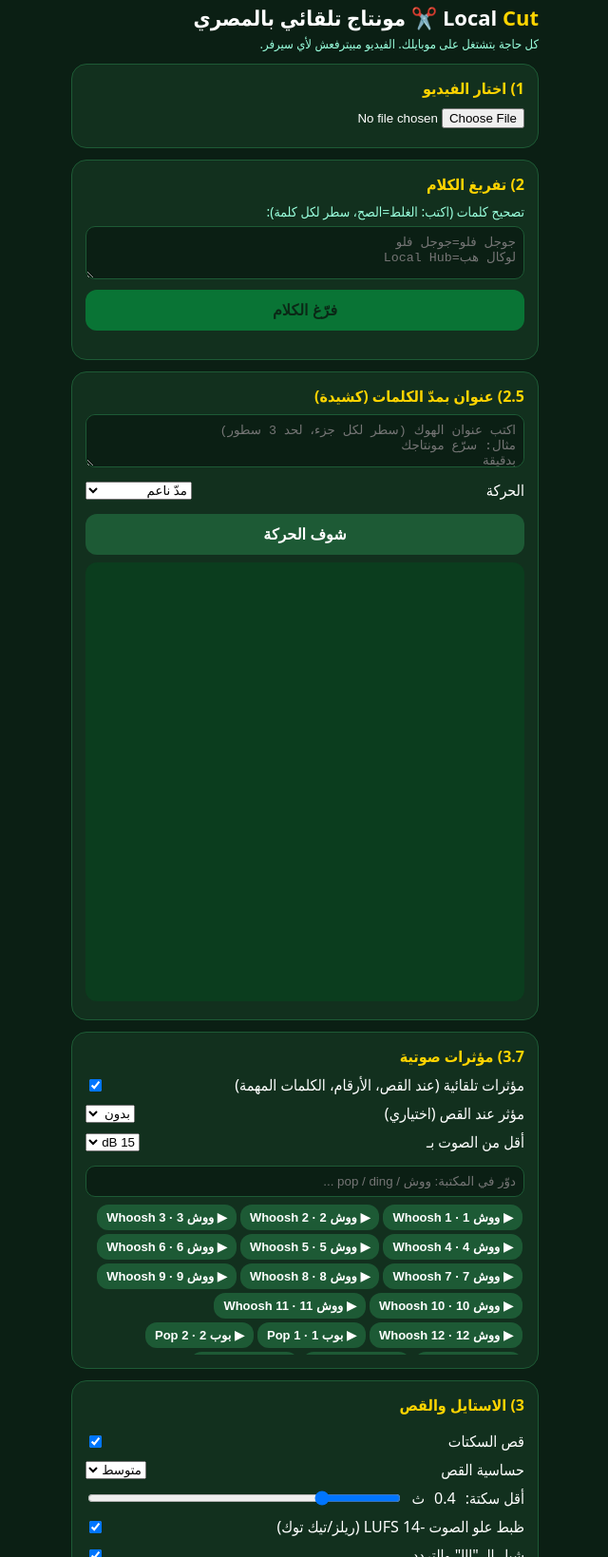
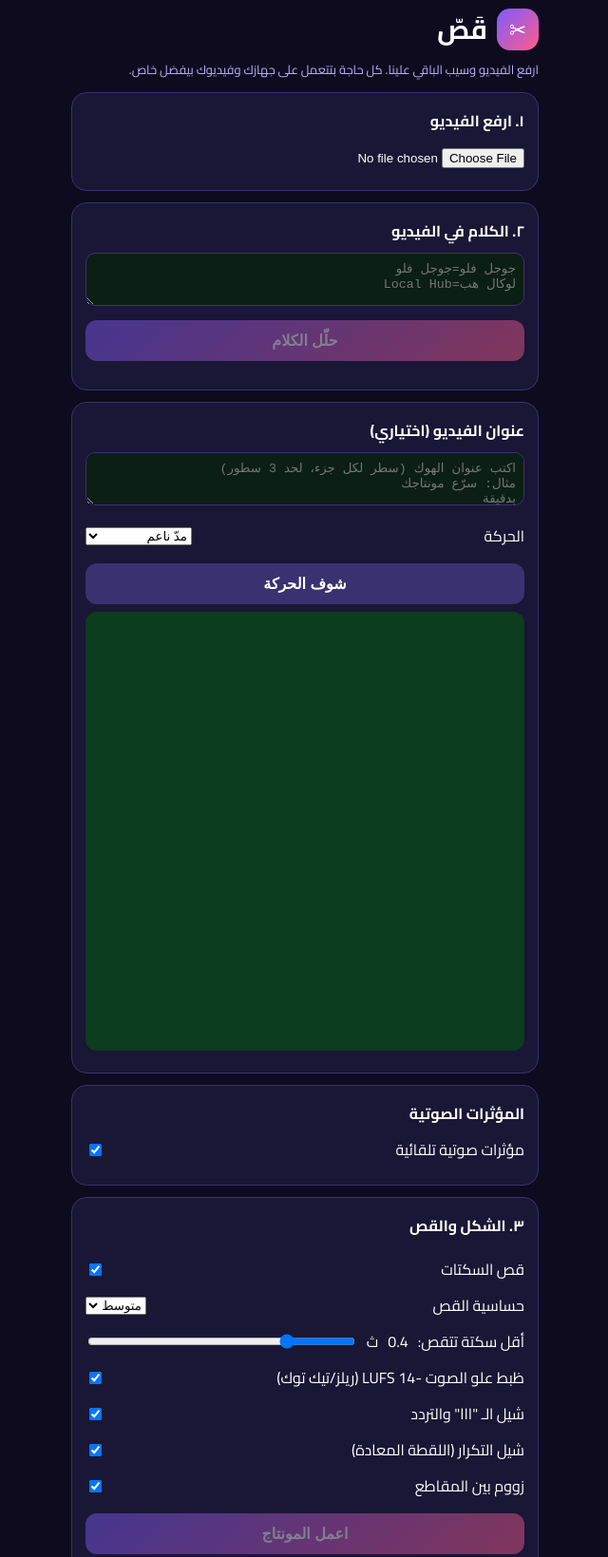
Before and after one commit to workbykomsan-lang/lc-x7k2m9, a plain HTML site: page index.html in a window 1280 px wide. Shown: the part 17-1656 px from the top of the page at 95% size, without its empty margins (319-959 px from the left). Drawn offline with Linux system fonts and the light colour scheme; a web font is replaced by a local one.

Commit message:
Update index.html

```diff
--- a/index.html
+++ b/index.html
@@ -1,46 +1,46 @@
 <!doctype html><html lang="ar" dir="rtl"><head><meta charset="utf-8">
-<meta name="viewport" content="width=device-width,initial-scale=1"><meta name="theme-color" content="#0B3D1E">
-<title>Local Cut | مونتاج تلقائي بالمصري</title>
+<meta name="viewport" content="width=device-width,initial-scale=1"><meta name="theme-color" content="#0E0B1F"><link href="https://fonts.googleapis.com/css2?family=Cairo:wght@400;700;900&display=swap" rel="stylesheet">
+<title>قَصّ Qass | مونتاج تلقائي لفيديوهاتك</title>
 <style>
-:root{--g:#00C853;--y:#FFD400;--d:#0B1F14;--c:#12301e}
-*{box-sizing:border-box}body{margin:0;background:var(--d);color:#fff;font-family:system-ui,Tahoma,sans-serif;padding:14px;max-width:520px;margin:auto}
-h1{font-size:22px;margin:6px 0 4px}h1 b{color:var(--y)}.sub{color:#9fd;font-size:13px;margin-bottom:12px}
-.card{background:var(--c);border-radius:16px;padding:14px;margin-bottom:12px;border:1px solid #1d5a35}
+:root{--g:#7C5CFF;--y:#FF5C8A;--d:#0E0B1F;--c:#1A1635}
+*{box-sizing:border-box}body{margin:0;background:var(--d);color:#fff;font-family:Cairo,system-ui,Tahoma,sans-serif;padding:14px;max-width:520px;margin:auto}
+h1{font-size:22px;margin:6px 0 4px}h1 b{color:var(--y)}.sub{color:#b9b0ff;font-size:13px;margin-bottom:12px}
+.card{background:var(--c);border-radius:16px;padding:14px;margin-bottom:12px;border:1px solid #3a3170}
 .step{color:var(--y);font-weight:700;margin-bottom:8px}
-button{background:var(--g);color:#04210f;border:0;border-radius:12px;padding:12px 16px;font-weight:700;font-size:16px;width:100%;margin-top:6px}
-button.sec{background:#1d5a35;color:#fff}button:disabled{opacity:.45}
-input[type=file]{width:100%}textarea{width:100%;background:#0B1F14;color:#fff;border:1px solid #1d5a35;border-radius:10px;padding:8px;min-height:56px}
-.words{display:flex;flex-wrap:wrap;gap:6px;margin:8px 0}.words span{text-align:center}.words input{background:#0B1F14;color:#fff;border:1px solid #1d5a35;border-radius:8px;padding:6px;font-size:16px;text-align:center;min-width:44px}
-.words small{display:block;font-size:10px;color:#7c9}
+button{background:linear-gradient(135deg,#7C5CFF,#FF5C8A);color:#fff;border:0;border-radius:12px;padding:12px 16px;font-weight:700;font-size:16px;width:100%;margin-top:6px}
+button.sec{background:#3a3170;color:#fff}button:disabled{opacity:.45}
+input[type=file]{width:100%}textarea{width:100%;background:#0B1F14;color:#fff;border:1px solid #3a3170;border-radius:10px;padding:8px;min-height:56px}
+.words{display:flex;flex-wrap:wrap;gap:6px;margin:8px 0}.words span{text-align:center}.words input{background:#0B1F14;color:#fff;border:1px solid #3a3170;border-radius:8px;padding:6px;font-size:16px;text-align:center;min-width:44px}
+.words small{display:block;font-size:10px;color:#8a82c8}
 .presets{display:flex;flex-wrap:wrap;gap:8px}.p{padding:10px 12px;border-radius:10px;border:2px solid transparent;font-weight:700;cursor:pointer}.p.on{border-color:#fff}
 label{display:flex;justify-content:space-between;align-items:center;margin:8px 0;gap:10px}input[type=range]{flex:1}
-video,canvas{width:100%;border-radius:12px;background:#000}.msg{color:#9fd;font-size:14px;margin:6px 0;white-space:pre-wrap}
+video,canvas{width:100%;border-radius:12px;background:#000}.msg{color:#b9b0ff;font-size:14px;margin:6px 0;white-space:pre-wrap}
 #cv{display:none}
-</style></head><body>
-<h1>Local <b>Cut</b> ✂️ مونتاج تلقائي بالمصري</h1><div class="sub">كل حاجة بتشتغل على موبايلك. الفيديو مبيترفعش لأي سيرفر.</div>
-<div class="card"><div class="step">1) اختار الفيديو</div><input type="file" id="f" accept="video/*,audio/*"><div class="msg" id="m1"></div></div>
-<div class="card"><div class="step">2) تفريغ الكلام</div>
-<div class="msg">تصحيح كلمات (اكتب: الغلط=الصح، سطر لكل كلمة):</div>
+.logo{display:flex;align-items:center;gap:10px;margin:8px 0 4px}.logo i{width:44px;height:44px;border-radius:14px;background:linear-gradient(135deg,#7C5CFF,#FF5C8A);display:grid;place-items:center;font-style:normal;font-size:24px;font-weight:900}.logo b{font-size:28px}.step{color:#fff}#lq,#lib,#vocabbox,#duckl,#sfxcutl{display:none!important}</style></head><body>
+<div class="logo"><i>✂</i><b>قَصّ</b></div><div class="sub">ارفع الفيديو وسيب الباقي علينا. كل حاجة بتتعمل على جهازك وفيديوك بيفضل خاص.</div>
+<div class="card"><div class="step">١. ارفع الفيديو</div><input type="file" id="f" accept="video/*,audio/*"><div class="msg" id="m1"></div></div>
+<div class="card"><div class="step">٢. الكلام في الفيديو</div>
+<div class="msg" id="vocabbox">لو في كلمة مكتوبة غلط، اكتبها هنا: الغلط=الصح</div>
 <textarea id="vocab" placeholder="جوجل فلو=جوجل فلو&#10;لوكال هب=Local Hub"></textarea>
-<button id="tr" disabled>فرّغ الكلام</button><div class="msg" id="m2"></div><div class="words" id="words"></div></div>
-<div class="card"><div class="step">2.5) عنوان بمدّ الكلمات (كشيدة)</div>
+<button id="tr" disabled>حلّل الكلام</button><div class="msg" id="m2"></div><div class="words" id="words"></div></div>
+<div class="card"><div class="step">عنوان الفيديو (اختياري)</div>
 <textarea id="ttl" placeholder="اكتب عنوان الهوك (سطر لكل جزء، لحد 3 سطور)&#10;مثال: سرّع مونتاجك&#10;بدقيقة"></textarea>
 <label>الحركة<select id="tan"><option value="stretch">مدّ ناعم</option><option value="pop">بوب</option><option value="up">طلوع</option><option value="right">دخول من اليمين</option><option value="blur">ضبابي</option><option value="type">كلمة كلمة</option></select></label>
 <button class="sec" id="tpv" type="button">شوف الحركة</button><canvas id="pv" width="360" height="360" style="width:100%;border-radius:12px;background:#0B3D1E;margin-top:8px"></canvas></div>
-<div class="card"><div class="step">3.7) مؤثرات صوتية</div>
-<label>مؤثرات تلقائية (عند القص، الأرقام، الكلمات المهمة)<input type="checkbox" id="sfxon" checked></label>
-<label>مؤثر عند القص (اختياري)<select id="sfxcut"><option value="none" selected>بدون</option><option value="whoosh">ووش</option><option value="pop">بوب</option><option value="click">نقرة</option></select></label>
-<label>أقل من الصوت بـ <span></span><select id="duck"><option value="12">12 dB</option><option value="15" selected>15 dB</option><option value="18">18 dB</option></select></label>
+<div class="card"><div class="step">المؤثرات الصوتية</div>
+<label>مؤثرات صوتية تلقائية<input type="checkbox" id="sfxon" checked></label>
+<label id="sfxcutl">مؤثر عند القص (اختياري)<select id="sfxcut"><option value="none" selected>بدون</option><option value="whoosh">ووش</option><option value="pop">بوب</option><option value="click">نقرة</option></select></label>
+<label id="duckl">أقل من الصوت بـ <span></span><select id="duck"><option value="12">12 dB</option><option value="15" selected>15 dB</option><option value="18">18 dB</option></select></label>
 <input id="lq" placeholder="دوّر في المكتبة: ووش / pop / ding ..." style="width:100%;background:#0B1F14;color:#fff;border:1px solid #1d5a35;border-radius:10px;padding:8px;margin:6px 0"><div id="lib" style="max-height:160px;overflow:auto"></div></div>
-<div class="card"><div class="step">3) الاستايل والقص</div><div class="presets" id="presets"></div>
+<div class="card"><div class="step">٣. الشكل والقص</div><div class="presets" id="presets"></div>
 <label>قص السكتات<input type="checkbox" id="cut" checked></label>
 <label>حساسية القص<select id="sens"><option value="0.7">خفيف</option><option value="0.4" selected>متوسط</option><option value="0.25">سريع</option></select></label>
-<label>أقل سكتة: <span id="gv">0.4</span>ث<input type="range" id="gap" min="0.15" max="1.2" step="0.05" value="0.4"></label>
+<label>أقل سكتة تتقص: <span id="gv">0.4</span>ث<input type="range" id="gap" min="0.15" max="1.2" step="0.05" value="0.4"></label>
 <label>ظبط علو الصوت -14 LUFS (ريلز/تيك توك)<input type="checkbox" id="loud" checked></label>
 <label>شيل الـ "ااا" والتردد<input type="checkbox" id="fil" checked></label>
 <label>شيل التكرار (اللقطة المعادة)<input type="checkbox" id="rep" checked></label>
 <label>زووم بين المقاطع<input type="checkbox" id="zoom" checked></label>
-<button id="rn" disabled>اعمل الفيديو</button><div class="msg" id="m3"></div><canvas id="cv" width="720" height="1280"></canvas></div>
-<div class="card" id="res" style="display:none"><div class="step">النتيجة</div><video id="out" controls playsinline></video><a id="dl"><button class="sec">نزّل الفيديو</button></a><div class="msg" id="stat"></div></div>
+<button id="rn" disabled>اعمل المونتاج</button><div class="msg" id="m3"></div><canvas id="cv" width="720" height="1280"></canvas></div>
+<div class="card" id="res" style="display:none"><div class="step">٤. النتيجة</div><video id="out" controls playsinline></video><a id="dl"><button class="sec">نزّل الفيديو</button></a><div class="msg" id="stat"></div></div>
 <video id="src" playsinline muted style="display:none"></video>
 <script type="module" src="app.js"></script></body></html>
```
